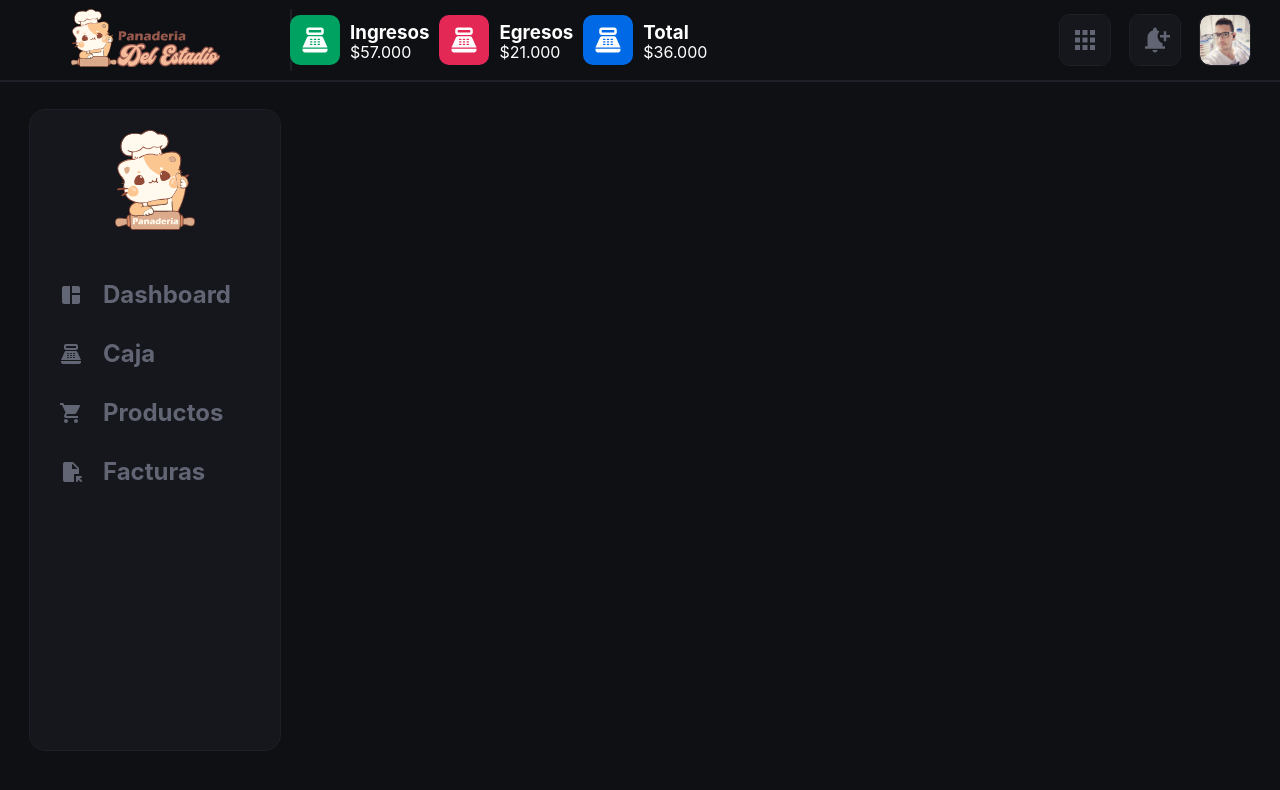
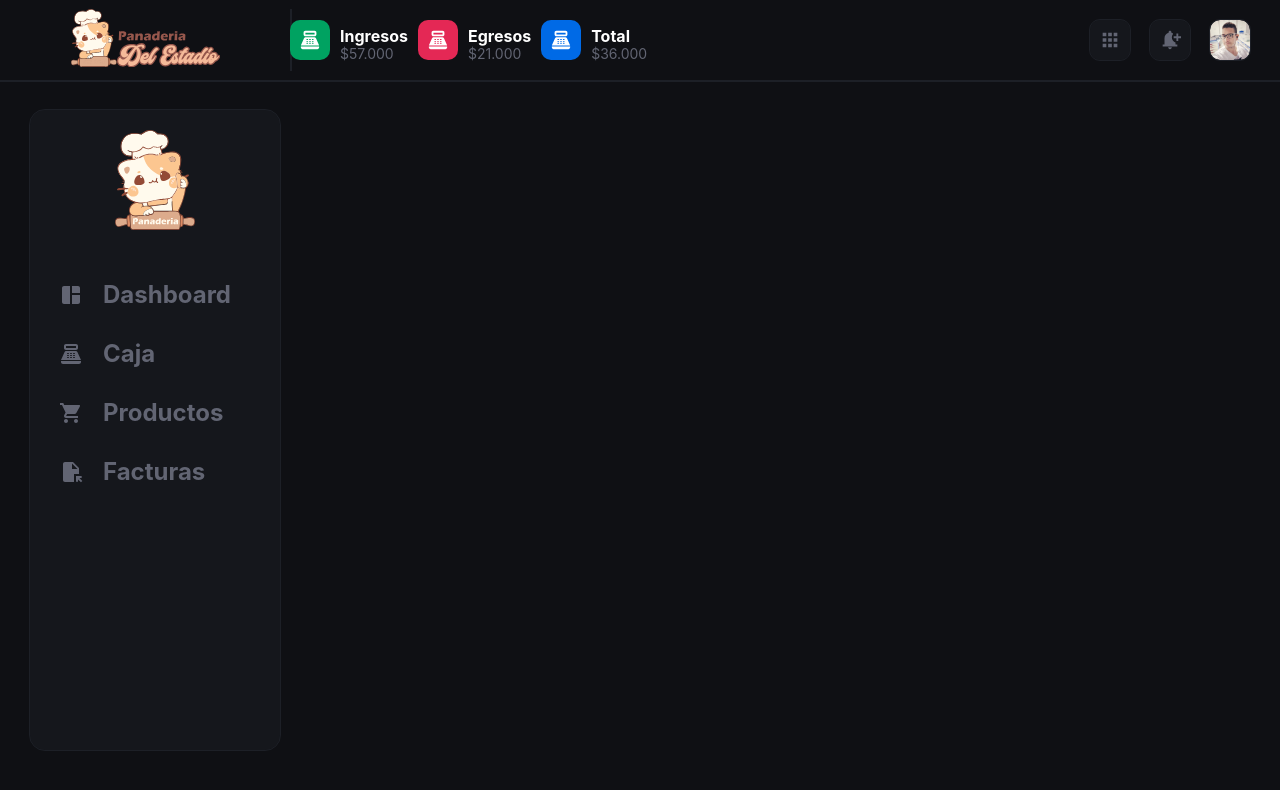
Before and after one commit to ADSO-SENA-V-NSA/Point-of-Sale-System-POS, a React (Create React App) app: page / in a window 1280 px wide. Shown: the top 790 px of the page. Built offline with nearby package versions, Linux system fonts and the light colour scheme.

Commit message:
icon size adjust

```diff
--- a/src/components/header.jsx
+++ b/src/components/header.jsx
@@ -86,25 +86,25 @@ const ConfigDiv = styled.div`
     display: flex;
     justify-content: center;
     align-items: center;
-    width: 50px;
-    height: 50px;
+    width: 40px;
+    height: 40px;
     background-color: #15171C;
     border-radius: 10px;
     outline: 1px solid #1d2027;
     overflow: hidden;
 `
 const ProfilePic = styled.img`
-    width: 50px;
+    width: 40px;
 `
 const Apps = styled(MdApps)`
     color: #626573;
-    width: 30px;
-    height: 30px;
+    width: 22px;
+    height: 22px;
 `
 const Notifications = styled(MdNotificationAdd)`
     color: #626573;
-    width: 30px;
-    height: 30px;
+    width: 22px;
+    height: 22px;
 `
 
 export default function Header (){
--- a/src/components/transactionCard.jsx
+++ b/src/components/transactionCard.jsx
@@ -7,22 +7,24 @@ const InfoContainer = styled.div`
     align-items: center;
     margin-right: 10px;
 `
-
 const InfoDiv = styled.div`
 
     color: white;
     margin-left: 10px;
 `
-const ParrafOne = styled.h3`
-    margin-bottom: -2px;
+const ParrafOne = styled.h4`
+    margin-bottom: -1px;
 `
 const ParrafTwo = styled.p`
-    margin-top: -2px;
+    margin-top: -1px;
+    font-size: 14px;
+    color: #626573;
+
 `
 const Icon = styled(MdPointOfSale)`
     color: white;
-    width: 30px;
-    height: 30px;
+    width: 22px;
+    height: 22px;
 `
 
 
@@ -32,8 +34,8 @@ export default function TransactionCard({color, text, value}){
         display: flex;
         justify-content: center;
         align-items: center;
-        width: 50px;
-        height: 50px;
+        width: 40px;
+        height: 40px;
         background-color: ${color};
         border-radius: 10px;
 
```
